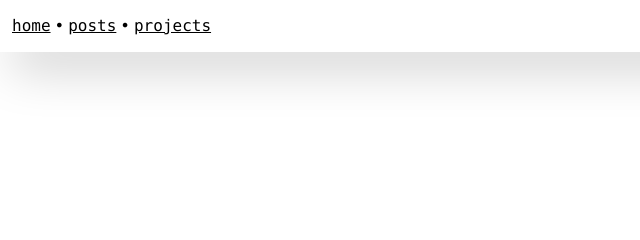
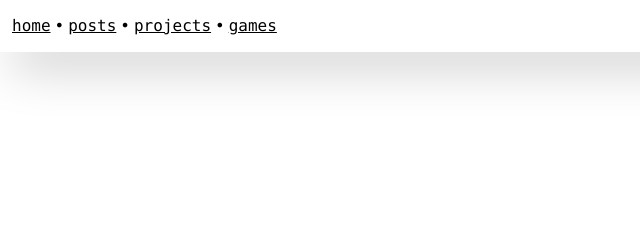
Before and after one commit to justinawrey/justinawrey, an Astro site: page / in a window 1280 px wide. Shown: the top 240 px of the page, 0-640 px from the left. Built offline with nearby package versions, Linux system fonts and the light colour scheme; Astro itself is replaced by a stand-in of ours.

Commit message:
add link to itch.io in nav

```diff
--- a/src/components/Nav.astro
+++ b/src/components/Nav.astro
@@ -19,6 +19,10 @@ const links: LinkInfo[] = [
     path: "/projects",
     displayName: "projects",
   },
+  {
+    path: "https://justinawrey.itch.io",
+    displayName: "games",
+  },
 ];
 ---
 
```
